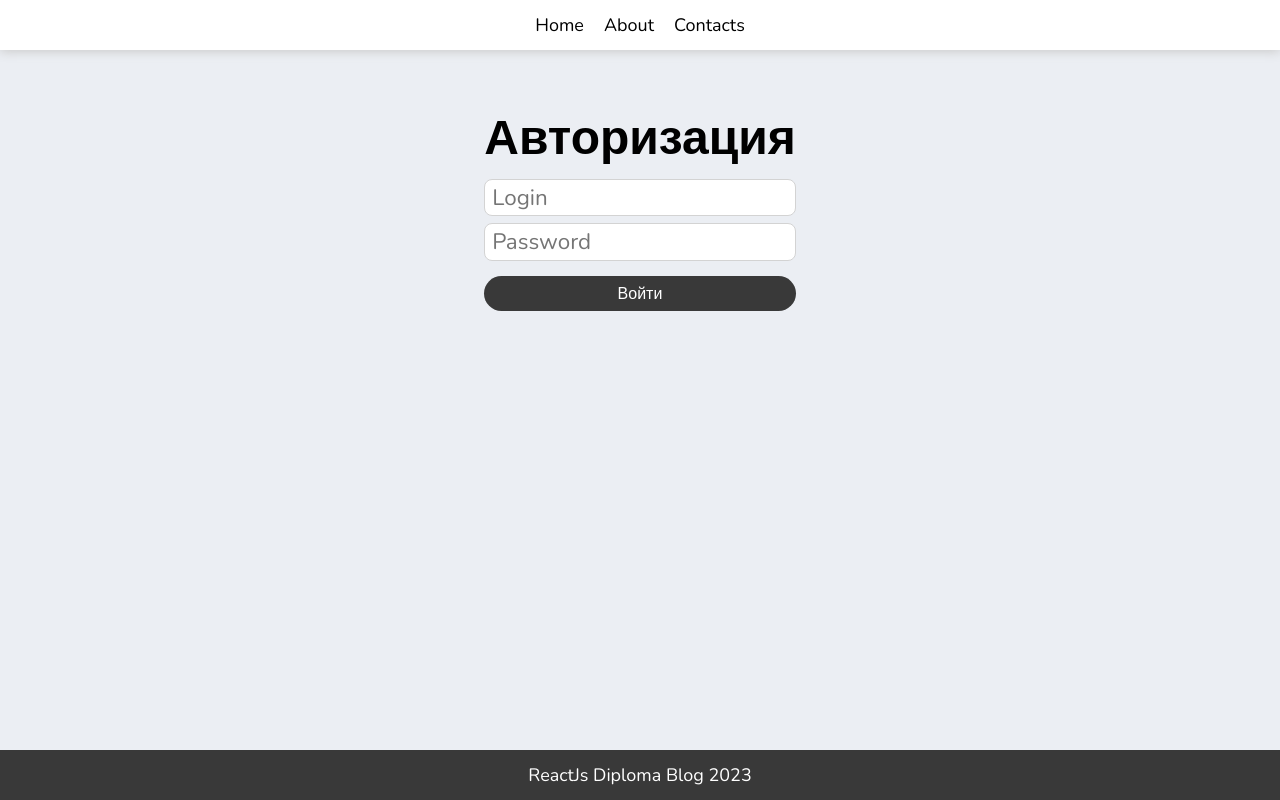
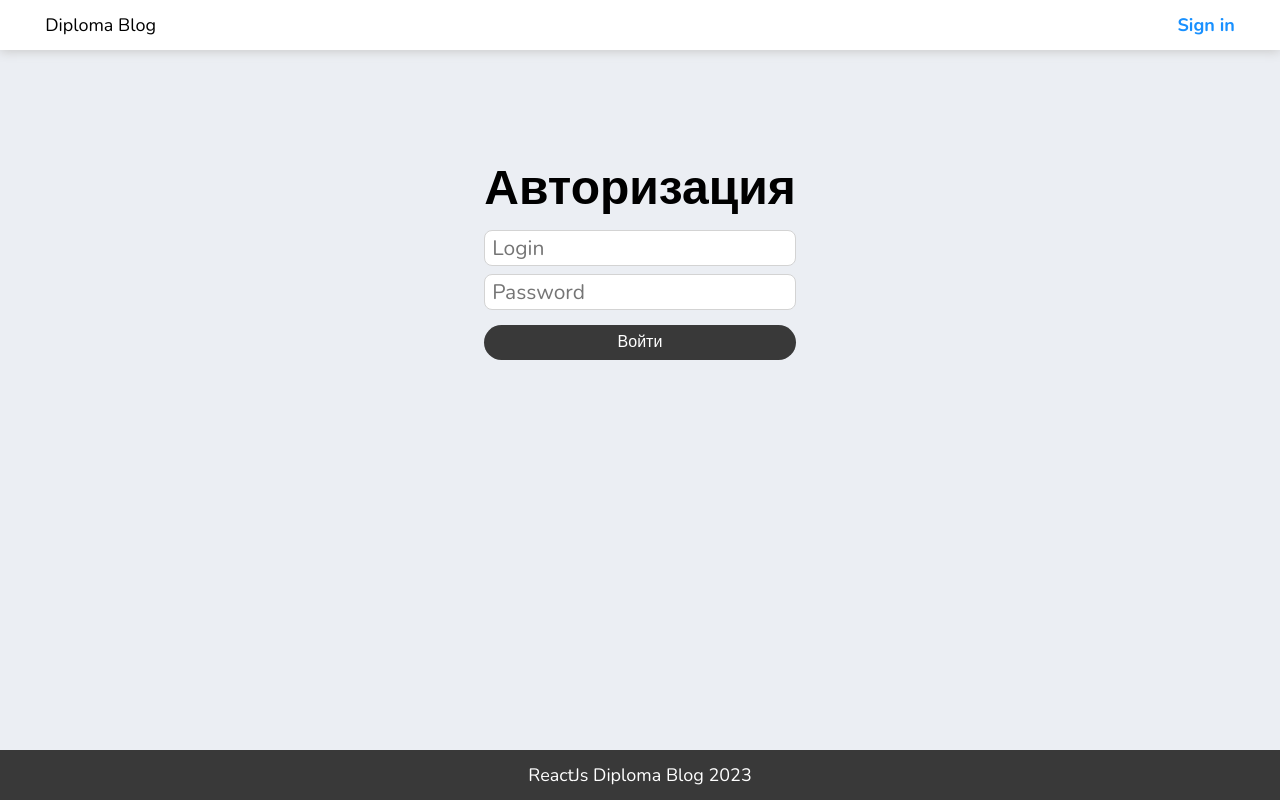
Before and after one commit to otter00/react-blog, a React (Create React App) app: page /login in a window 1280 px wide. Built offline with nearby package versions, Linux system fonts and the light colour scheme.

Commit message:
navLink header added

```diff
--- a/src/App.js
+++ b/src/App.js
@@ -9,7 +9,7 @@ import { LoginPage } from "./components/LoginPage/LoginPage";
 export function App() {
   return (
     <Router>
-      <div className="App">
+      <div className="blog__container">
         <Header />
 
         <main>
--- a/src/components/EditArticleForm/EditArticleForm.js
+++ b/src/components/EditArticleForm/EditArticleForm.js
@@ -90,7 +90,7 @@ export class EditArticleForm extends Component {
             <CustomButton
               //onClick={this.handleCreateArticle}
               type={"submit"}
-              className={"addArticlesButton"}
+              className={"CustomButtonStyle"}
               name={"Сохранить изменения"}
             />
           </div>
--- a/src/components/Header/Header.js
+++ b/src/components/Header/Header.js
@@ -1,13 +1,18 @@
 import React from "react";
 import "./HeaderStyles.scss";
+import { Link, NavLink } from "react-router-dom";
 
 export const Header = () => {
   return (
     <header>
-      <nav>
-        <a href="#first">Home</a>
-        <a href="#second">About</a>
-        <a href="#third">Contacts</a>
+      <nav className="header__nav">
+        {/* Принцип SPA - переход по ссылкам без обновления страницы */}
+        <NavLink activeClassName="link__active" exact to="/">
+          Diploma Blog
+        </NavLink>
+        <NavLink activeClassName="link__active" exact to="/login">
+          Sign in
+        </NavLink>
       </nav>
     </header>
   );
--- a/src/components/Header/HeaderStyles.scss
+++ b/src/components/Header/HeaderStyles.scss
@@ -18,7 +18,12 @@ header {
   height: 50px;
   background-color: $white-color;
 
-  nav {
+  .header__nav {
+    width: 100%;
+    margin: 0 2%;
+    display: flex;
+    justify-content: space-between;
+
     a {
       color: $black-color;
       font-weight: 500;
@@ -28,8 +33,13 @@ header {
       display: inline-block;
       margin: 0 10px;
 
-      &:hover {
+      // &:hover {
+      //   color: var(--link-hover-color);
+      // }
+
+      &.active {
         color: var(--link-hover-color);
+        font-weight: 700;
       }
     }
   }
--- a/src/components/LoginPage/LoginPage.js
+++ b/src/components/LoginPage/LoginPage.js
@@ -9,6 +9,7 @@ export const LoginPage = () => {
         <h2>Авторизация</h2>
         <div>
           <input
+            autocomplete="off"
             type="text"
             className="login-form__input"
             placeholder="Login"
@@ -19,6 +20,7 @@ export const LoginPage = () => {
 
         <div>
           <input
+            autocomplete="off"
             type="password"
             className="login-form__input"
             placeholder="Password"
--- a/src/components/LoginPage/LoginPageStyles.scss
+++ b/src/components/LoginPage/LoginPageStyles.scss
@@ -6,7 +6,7 @@
 
 .login__form {
   width: max-content;
-  padding: 20px;
+  padding: 70px;
   text-align: center;
   margin: 0 auto;
 
@@ -30,7 +30,8 @@
     border: 1px solid lightgray;
     padding: 5px 7px;
     border-radius: 8px;
-    font-size: 70%;
+    font-size: 21px;
+    line-height: 1.15;
 
     &:-webkit-autofill,
     &:-webkit-autofill:hover,
```
